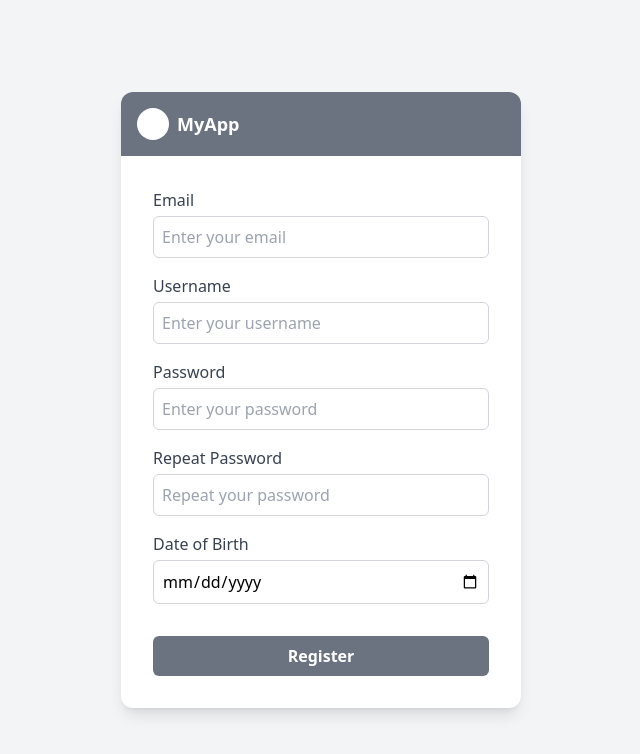
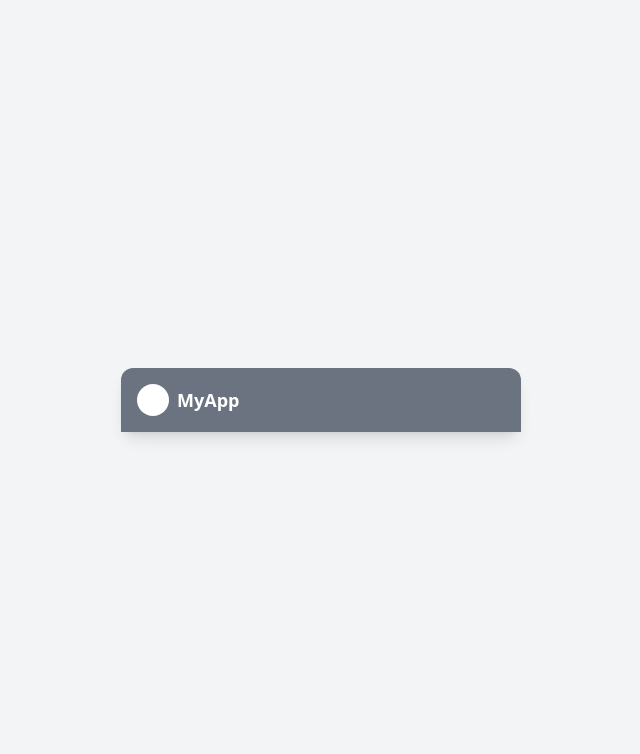
Before and after one commit to filip1suvajac/rpoProjektNo1, a React (Vite) app: page /register in a window 1280 px wide. Shown: the top 754 px of the page, without its empty margins (319-959 px from the left). Built offline with nearby package versions, Linux system fonts and the light colour scheme.

Commit message:
Dodal sem div ki predstavlja centralni blok/kontejner v katerem bo vse prikazano. Dodal sem se div za top bar v katerem je ime in logo

```diff
--- a/src/pages/Register.tsx
+++ b/src/pages/Register.tsx
@@ -11,86 +11,8 @@ function Register() {
             <h2 className="text-white font-bold text-lg">MyApp</h2>
             </div>
 
-        {/* body */}
-        <div className="p-8 flex flex-col gap-4">
-          {/* email */}
-          <div className="flex flex-col">
-            <label htmlFor="email" className="mb-1 font-medium text-gray-700">
-              Email
-            </label>
-            <input
-              type="email"
-              id="email"
-              placeholder="Enter your email"
-              className="border border-gray-300 rounded-md p-2 focus:outline-none focus:ring-2 focus:ring-gray-500"
-            />
-          </div>
 
-          {/* username */}
-          <div className="flex flex-col">
-            <label htmlFor="username" className="mb-1 font-medium text-gray-700">
-              Username
-            </label>
-            <input
-              type="text"
-              id="username"
-              placeholder="Enter your username"
-              className="border border-gray-300 rounded-md p-2 focus:outline-none focus:ring-2 focus:ring-gray-500"
-            />
-          </div>
 
-          {/* password */}
-          <div className="flex flex-col">
-            <label
-              htmlFor="password"
-              className="mb-1 font-medium text-gray-700"
-            >
-              Password
-            </label>
-            <input
-              type="password"
-              id="password"
-              placeholder="Enter your password"
-              className="border border-gray-300 rounded-md p-2 focus:outline-none focus:ring-2 focus:ring-gray-500"
-            />
-          </div>
-
-          {/* repeat password */}
-          <div className="flex flex-col">
-            <label
-              htmlFor="repeat-password"
-              className="mb-1 font-medium text-gray-700"
-            >
-              Repeat Password
-            </label>
-            <input
-              type="password"
-              id="repeat-password"
-              placeholder="Repeat your password"
-              className="border border-gray-300 rounded-md p-2 focus:outline-none focus:ring-2 focus:ring-gray-500"
-            />
-          </div>
-
-          {/* date of birth */}
-          <div className="flex flex-col">
-            <label
-              htmlFor="date-of-birth"
-              className="mb-1 font-medium text-gray-700"
-            >
-              Date of Birth
-            </label>
-            <input
-              type="date"
-              id="date-of-birth"
-              className="border border-gray-300 rounded-md p-2 focus:outline-none focus:ring-2 focus:ring-gray-500"
-            />
-          </div>
-
-          {/* register button */}
-          <button className="bg-gray-500 text-white font-bold py-2 rounded-md mt-4 hover:bg-gray-600 transition">
-            Register
-          </button>
-        </div>
       </div>
     </div>
   );
```
Lines whose indentation alone changed are shown as unchanged.
